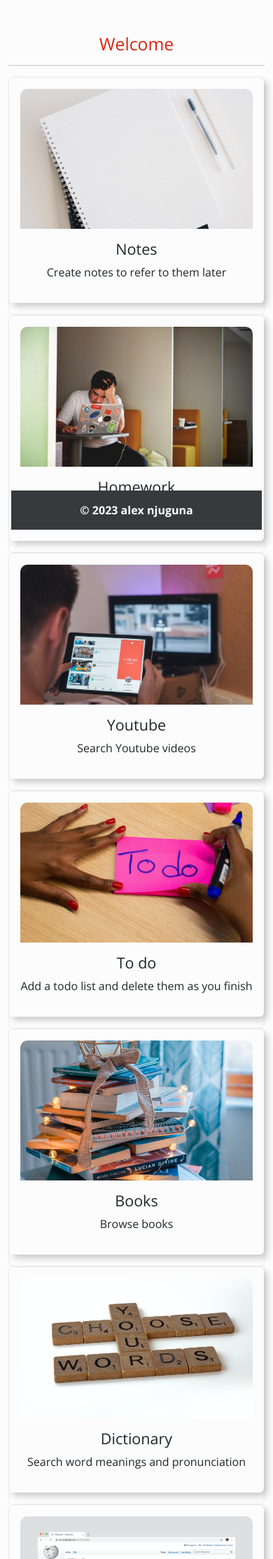
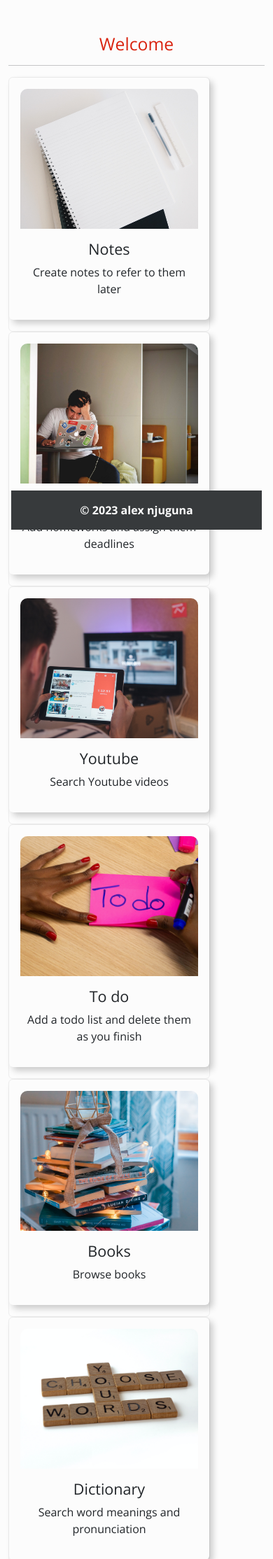
Before and after one commit to alex-njuguna/study-portal, a Django app: page / in a window 390 px wide. Shown: the part 71-2299 px from the top of the page at 70% size. Run offline with Django 4.2, Linux system fonts and the light colour scheme; some libraries are stand-ins or nearby versions.

Commit message:
home page responsive styling and scripts

```diff
--- /dev/null
+++ b/portal/dashboard/static/dashboard/css/home_style.css
@@ -0,0 +1,3 @@
+.active{
+    width: 20rem;
+}
--- /dev/null
+++ b/portal/dashboard/static/dashboard/js/home_script.js
@@ -0,0 +1,14 @@
+const cards = document.querySelectorAll(".card")
+
+cards.forEach((card) => {
+    card.addEventListener("onmouseover", () => {
+        removeCardActive()
+        card.classList.add("active")
+    })
+})
+
+function removeCardActive(){
+    cards.forEach((card) => {
+        card.classList.remove("active")
+    })
+}
--- a/portal/dashboard/templates/dashboard/base.html
+++ b/portal/dashboard/templates/dashboard/base.html
@@ -13,6 +13,12 @@
         integrity="sha512-z3gLpd7yknf1YoNbCzqRKc4qyor8gaKU1qmn+CShxbuBusANI9QpRohGBreCFkKxLhei6S9CQXFEbbKuqLg0DA=="
         crossorigin="anonymous" referrerpolicy="no-referrer" />
 
+
+    {% block extra_css %}
+
+    {% endblock extra_css %}
+
+
     <title>
         portal |
         {% if title %}
@@ -22,6 +28,7 @@
 </head>
 <body>
     {% include 'navbar.html' %}
+
 
 
     {% block content %}
@@ -38,6 +45,12 @@
     </div>
 
 
+    {% block extra_js %}
+
+    {% endblock extra_js %}
+
+
+
     <script src="https://cdn.jsdelivr.net/npm/bootstrap@5.3.2/dist/js/bootstrap.bundle.min.js"
         integrity="sha384-C6RzsynM9kWDrMNeT87bh95OGNyZPhcTNXj1NW7RuBCsyN/o0jlpcV8Qyq46cDfL"
         crossorigin="anonymous"></script>
--- a/portal/dashboard/templates/dashboard/home.html
+++ b/portal/dashboard/templates/dashboard/home.html
@@ -2,14 +2,21 @@
 
 {% load static %}
 
+
+{% block extra_css %}
+    <link rel="stylesheet" href="{% static 'dashboard/css/home_style.css' %}">
+{% endblock extra_css %}
+
+
 {% block content %}
-<div class="container-sm mt-5 mb-5">
+
+<div class="container-sm mt-5" style="margin-bottom: 120px;">
     <h2 class="text-center text-primary mt-2 mb-3">Welcome</h2>
     <hr class="mb-3">
     <div class="row">
         <div class="col-md-3">
         <a class="text-decoration-none" href="">
-            <div class="card">
+            <div class="card" style="width: 18rem;">
                 <div class="card-body mb-3 rounded" style="box-shadow: 5px 5px 10px rgba(0, 0, 0, 0.2);">
                     <img class="card-img-top" src="{% static 'dashboard/images/notes.jpg' %}" alt="notes"
                         style="height: 200px; object-fit: cover; width: 100%; border-top-left-radius:10px; border-top-right-radius:10px;">
@@ -25,7 +32,7 @@
 
             <div class="col-md-3">
                 <a class="text-decoration-none" href="">
-                    <div class="card">
+                    <div class="card" style="width: 18rem;">
                         <div class="card-body mb-3 rounded" style="box-shadow: 5px 5px 10px rgba(0, 0, 0, 0.2);">
 
                             <img class="card-img-top" src="{% static 'dashboard/images/homework.jpg' %}" alt="notes"
@@ -44,7 +51,7 @@
 
             <div class="col-md-3">
                 <a class="text-decoration-none" href="">
-                    <div class="card">
+                    <div class="card" style="width: 18rem;">
                         <div class="card-body mb-3 rounded" style="box-shadow: 5px 5px 10px rgba(0, 0, 0, 0.2);">
 
                             <img class="card-img-top" src="{% static 'dashboard/images/youtube.jpg' %}" alt="notes"
@@ -62,7 +69,7 @@
 
             <div class="col-md-3">
                 <a class="text-decoration-none" href="">
-                    <div class="card">
+                    <div class="card" style="width: 18rem;">
                         <div class="card-body mb-3 rounded" style="box-shadow: 5px 5px 10px rgba(0, 0, 0, 0.2);">
 
                             <img class="card-img-top" src="{% static 'dashboard/images/todo.jpg' %}" alt="notes"
@@ -80,7 +87,7 @@
 
             <div class="col-md-3">
                 <a class="text-decoration-none" href="">
-                    <div class="card">
+                    <div class="card" style="width: 18rem;">
                         <div class="card-body mb-3 rounded" style="box-shadow: 5px 5px 10px rgba(0, 0, 0, 0.2);">
 
                             <img class="card-img-top" src="{% static 'dashboard/images/books.jpg' %}" alt="notes"
@@ -98,7 +105,7 @@
 
             <div class="col-md-3">
                 <a class="text-decoration-none" href="">
-                    <div class="card">
+                    <div class="card" style="width: 18rem;">
                         <div class="card-body mb-3 rounded" style="box-shadow: 5px 5px 10px rgba(0, 0, 0, 0.2);">
 
                             <img class="card-img-top" src="{% static 'dashboard/images/dictionary.jpg' %}" alt="notes"
@@ -115,7 +122,7 @@
 
         <div class="col-md-3">
             <a class="text-decoration-none" href="">
-                <div class="card">
+                <div class="card" style="width: 18rem;">
                     <div class="card-body mb-3 rounded" style="box-shadow: 5px 5px 10px rgba(0, 0, 0, 0.2);">
 
                         <img class="card-img-top" src="{% static 'dashboard/images/wikipedia.jpg' %}" alt="notes"
@@ -133,7 +140,7 @@
 
         <div class="col-md-3">
             <a class="text-decoration-none" href="">
-                <div class="card">
+                <div class="card" style="width: 18rem;">
                     <div class="card-body mb-3 rounded" style="box-shadow: 5px 5px 10px rgba(0, 0, 0, 0.2);">
 
                         <img class="card-img-top" src="{% static 'dashboard/images/conversion.jpg' %}" alt="notes"
@@ -149,5 +156,10 @@
     </div>
 </div>
 
+{% endblock content %}
 
-{% endblock content %}
+
+
+{% block extra_js %}
+    <script src="{% static 'dashboard/js/home_script.js' %}"></script>
+{% endblock extra_js %}
```
